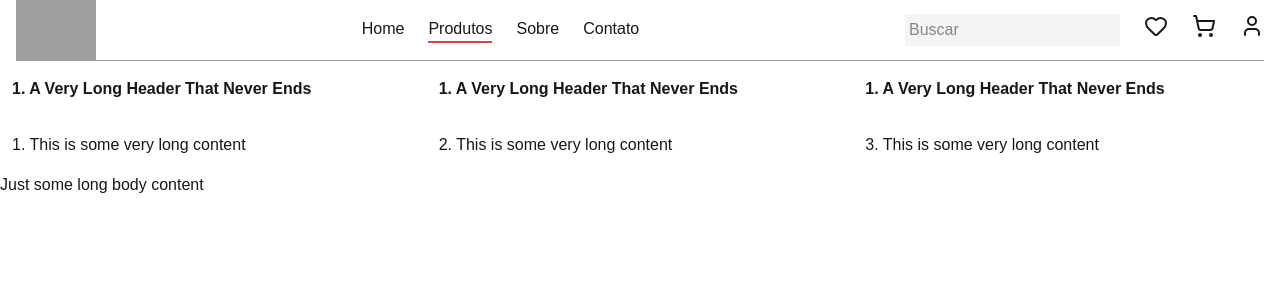
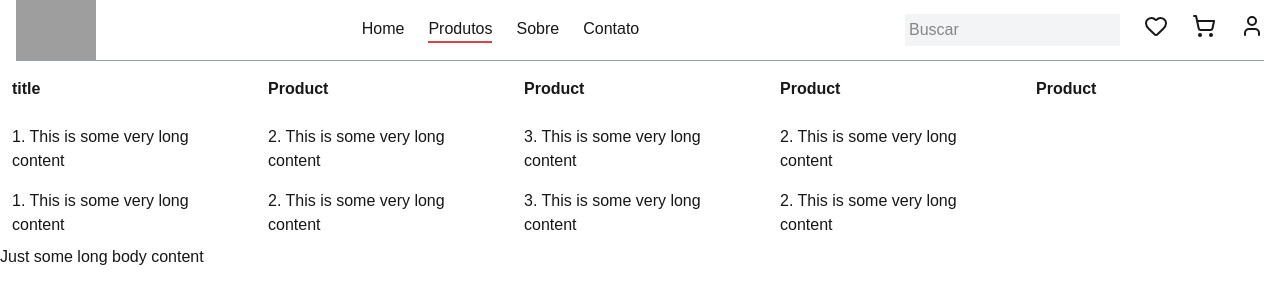
Before and after one commit to ScarlateAlves/store, a Next.js app: page /products in a window 1280 px wide. Shown: the top 304 px of the page. Built offline with nearby package versions, Linux system fonts and the light colour scheme; grey boxes are pictures that could not be loaded.

Commit message:
chore: change col table

```diff
--- a/src/app/products/page.tsx
+++ b/src/app/products/page.tsx
@@ -1,44 +1,194 @@
 "use client";
 
+const table = {
+  header: {
+    title: "title",
+    products: [
+      {
+        id: "1",
+        name: "Product",
+        description: "This is some very long content",
+      },
+      {
+        id: "2",
+        name: "Product",
+        description: "This is some very long content",
+      },
+      {
+        id: "3",
+        name: "Product",
+        description: "This is some very long content",
+      },
+      {
+        id: "4",
+        name: "Product",
+        description: "This is some very long content",
+      },
+    ],
+  },
+  body: [
+    {
+      subtitle: "subtitle",
+      section: "section Title",
+      inforProducts: [
+        {
+          id: "1",
+          name: "A Very Long Header That Never Ends",
+          description: "This is some very long content",
+        },
+        {
+          id: "2",
+          name: "A Very Long Header That Never Ends",
+          description: "This is some very long content",
+        },
+        {
+          id: "3",
+          name: "A Very Long Header That Never Ends",
+          description: "This is some very long content",
+        },
+        {
+          id: "4",
+          name: "A Very Long Header That Never Ends",
+          description: "This is some very long content",
+        },
+      ],
+    },
+    {
+      subtitle: "subtitle",
+      section: "section Title",
+      inforProducts: [
+        {
+          id: "1",
+          name: "A Very Long Header That Never Ends",
+          description: "This is some very long content",
+        },
+        {
+          id: "2",
+          name: "A Very Long Header That Never Ends",
+          description: "This is some very long content",
+        },
+        {
+          id: "3",
+          name: "A Very Long Header That Never Ends",
+          description: "This is some very long content",
+        },
+        {
+          id: "4",
+          name: "A Very Long Header That Never Ends",
+          description: "This is some very long content",
+        },
+      ],
+    },
+    {
+      subtitle: "subtitle",
+      section: "section Title",
+      inforProducts: [
+        {
+          id: "1",
+          name: "A Very Long Header That Never Ends",
+          description: "This is some very long content",
+        },
+        {
+          id: "2",
+          name: "A Very Long Header That Never Ends",
+          description: "This is some very long content",
+        },
+        {
+          id: "3",
+          name: "A Very Long Header That Never Ends",
+          description: "This is some very long content",
+        },
+        {
+          id: "4",
+          name: "A Very Long Header That Never Ends",
+          description: "This is some very long content",
+        },
+      ],
+    },
+    {
+      subtitle: "subtitle",
+      section: "section Title",
+      inforProducts: [
+        {
+          id: "1",
+          name: "A Very Long Header That Never Ends",
+          description: "This is some very long content",
+        },
+        {
+          id: "2",
+          name: "A Very Long Header That Never Ends",
+          description: "This is some very long content",
+        },
+        {
+          id: "3",
+          name: "A Very Long Header That Never Ends",
+          description: "This is some very long content",
+        },
+        {
+          id: "4",
+          name: "A Very Long Header That Never Ends",
+          description: "This is some very long content",
+        },
+      ],
+    },
+    {
+      subtitle: "subtitle",
+      section: "section Title",
+      inforProducts: [
+        {
+          id: "1",
+          name: "A Very Long Header That Never Ends",
+          description: "This is some very long content",
+        },
+        {
+          id: "2",
+          name: "A Very Long Header That Never Ends",
+          description: "This is some very long content",
+        },
+        {
+          id: "3",
+          name: "A Very Long Header That Never Ends",
+          description: "This is some very long content",
+        },
+        {
+          id: "4",
+          name: "A Very Long Header That Never Ends",
+          description: "This is some very long content",
+        },
+      ],
+    },
+  ],
+};
+
 export default function Products() {
+  const numberLength = table.header.products.length;
+  console.log("numberLength", numberLength);
   return (
     <div>
-      <div>
+      <div className="max-w-7xl mx-auto">
         <div
           id="tableHeaders"
-          style={{
-            overflowX: "hidden",
-            position: "sticky",
-            top: 0,
-            background: "white",
-            zIndex: 50,
-          }}
+          className="overflow-x-hidden sticky top-0 bg-white z-50"
         >
-          <table className="w-full border-collapse">
+          <table className="w-full border-collapse table-fixed">
+            <colgroup>
+              {Array.from({ length: numberLength }).map((_, index) => (
+                <col key={index} className="min-w-48" />
+              ))}
+            </colgroup>
             <thead>
               <tr className="h-14">
-                <th
-                  className="px-3 py-2 align-middle text-left bg-white"
-                  style={{
-                    whiteSpace: "nowrap",
-                    left: 0,
-                    position: "sticky",
-                  }}
-                >
-                  1. A Very Long Header That Never Ends
+                <th className="px-3 py-2 align-middle text-left bg-white left-0 sticky">
+                  {table.header.title}
                 </th>
-                <th
-                  className="px-3 py-2 align-middle text-left"
-                  style={{ whiteSpace: "nowrap" }}
-                >
-                  1. A Very Long Header That Never Ends
-                </th>
-                <th
-                  className="px-3 py-2 align-middle text-left"
-                  style={{ whiteSpace: "nowrap" }}
-                >
-                  1. A Very Long Header That Never Ends
-                </th>
+                {table.header.products.map((product) => (
+                  <th
+                    key={product.id}
+                    className="px-3 py-2 align-middle text-left"
+                  >
+                    {product.name}
+                  </th>
+                ))}
               </tr>
             </thead>
           </table>
@@ -54,56 +204,48 @@ export default function Products() {
             }
           }}
         >
-          <table className="w-full border-collapse">
+          <table className="w-full border-collapse table-fixed">
+            <colgroup>
+              {Array.from({ length: numberLength }).map((_, index) => (
+                <col key={index} className="min-w-48" />
+              ))}
+            </colgroup>
             <thead style={{ lineHeight: "0px", opacity: 0 }}>
               <tr>
-                <th
-                  className="px-3 align-middle text-left "
-                  style={{
-                    whiteSpace: "nowrap",
-                    left: 0,
-                    position: "sticky",
-                  }}
-                >
-                  1. A Very Long Header That Never Ends
-                </th>
-                <th
-                  className="px-3  align-middle text-left"
-                  style={{ whiteSpace: "nowrap" }}
-                >
-                  2. A Very Long Header That Never Ends
-                </th>
-                <th
-                  className="px-3  align-middle text-left"
-                  style={{ whiteSpace: "nowrap" }}
-                >
-                  3. A Very Long Header That Never Ends
-                </th>
+                <th className=" left-0 sticky">{table.header.title}</th>
+                {table.header.products.map((product) => (
+                  <th key={product.id}>{product.name}</th>
+                ))}
               </tr>
             </thead>
+
             <tbody>
               <tr className="h-14">
-                <td
-                  className="px-3 py-2 align-middle text-left bg-white"
-                  style={{
-                    whiteSpace: "nowrap",
-                    left: 0,
-                    position: "sticky",
-                  }}
-                >
+                <td className="px-3 py-2 align-middle text-left bg-white left-0 sticky">
                   1. This is some very long content
                 </td>
-                <td
-                  className="px-3 py-2 align-middle text-left"
-                  style={{ whiteSpace: "nowrap" }}
-                >
+                <td className="px-3 py-2 align-middle text-left">
                   2. This is some very long content
                 </td>
-                <td
-                  className="px-3 py-2 align-middle text-left"
-                  style={{ whiteSpace: "nowrap" }}
-                >
+                <td className="px-3 py-2 align-middle text-left">
                   3. This is some very long content
+                </td>
+                <td className="px-3 py-2 align-middle text-left">
+                  2. This is some very long content
+                </td>
+              </tr>
+              <tr className="h-14">
+                <td className="px-3 py-2 align-middle text-left bg-white left-0 sticky">
+                  1. This is some very long content
+                </td>
+                <td className="px-3 py-2 align-middle text-left">
+                  2. This is some very long content
+                </td>
+                <td className="px-3 py-2 align-middle text-left">
+                  3. This is some very long content
+                </td>
+                <td className="px-3 py-2 align-middle text-left">
+                  2. This is some very long content
                 </td>
               </tr>
             </tbody>
```
